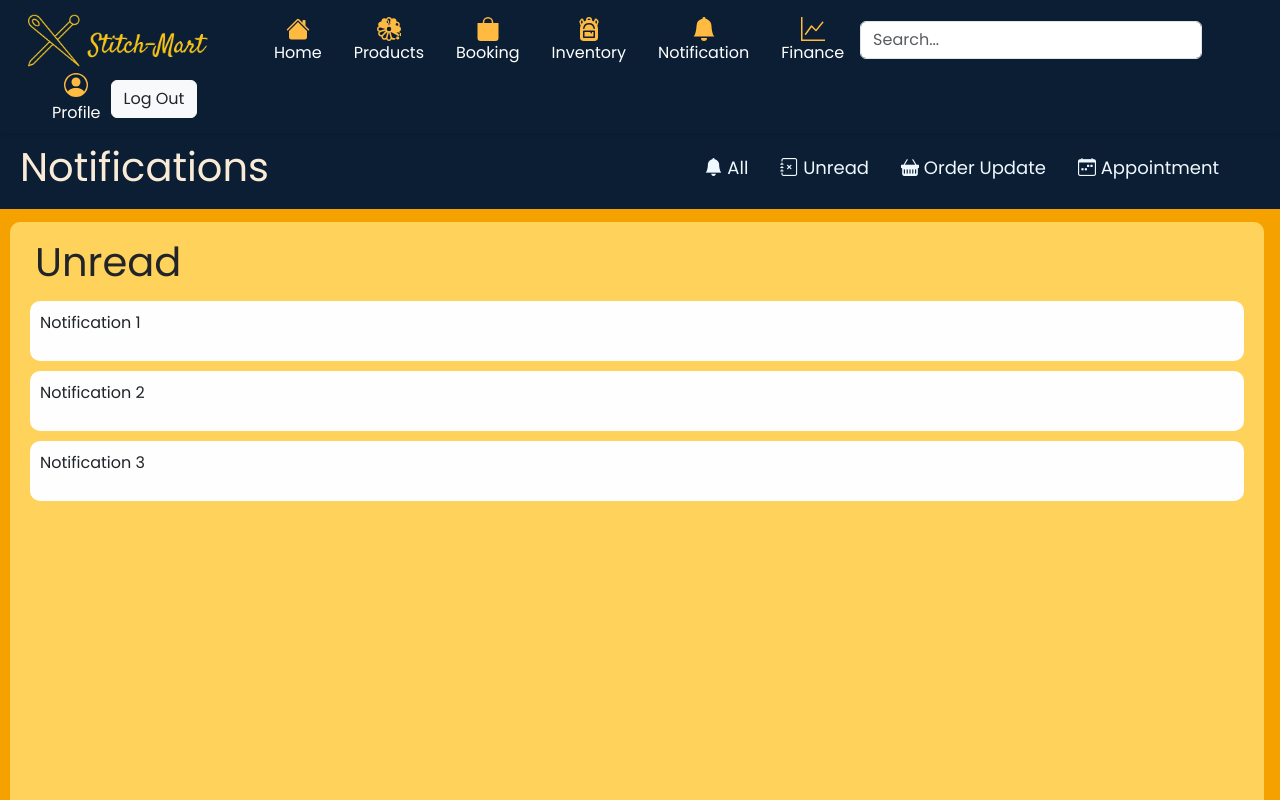
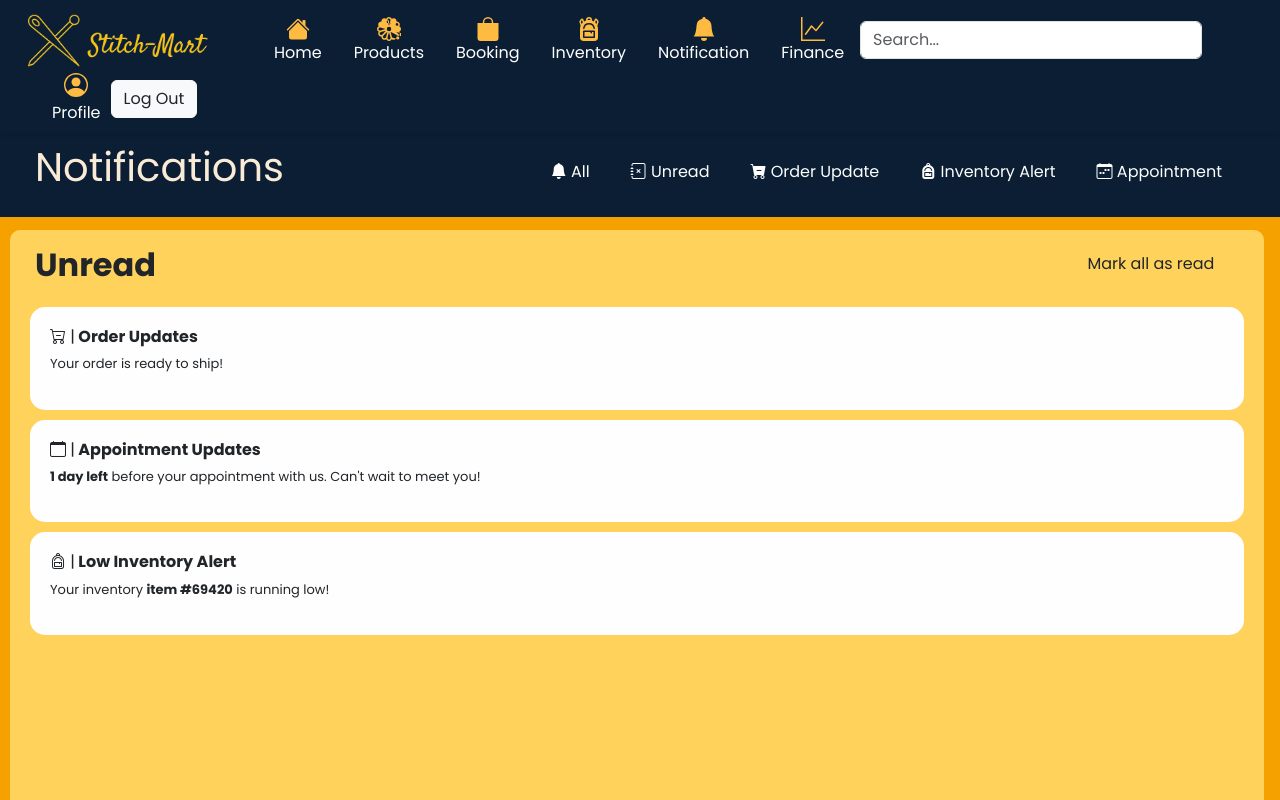
Before and after one commit to yumdmb/stitch-mart, a React (Create React App) app: page /notification in a window 1280 px wide. Shown: the top 800 px of the page. Built offline with nearby package versions, Linux system fonts and the light colour scheme.

Commit message:
lawa kan sikit part notification je tadi hehehe

```diff
--- a/src/components/Notification/Notification.css
+++ b/src/components/Notification/Notification.css
@@ -7,7 +7,7 @@
     display: flex;
     width:100%;
     padding: 10px;
-    padding-left: 20px;
+    padding-left: 35px;
     padding-right: 30px;
 }
 
@@ -23,19 +23,28 @@
     justify-content: space-between;
 }
 
+.notification-header button{
+    background-color:#0B1E33;
+    border-color: #0B1E33;
+    border-radius: 15px;
+    font-size: medium;
+    color: #fefefe;
+    transition: transform 0.2s ease;
+}
+
+.notification-header button:hover{
+    transform:translateY(-3px);
+}
+
 .label-nav li{
-    color: aliceblue;
+    color: rgb(42, 124, 197);
     font-size: large;
     display: flex;
-    padding-right: 30px;
+    padding-right: 15px;
     margin-top: 10px;
 }
 
-.label-nav p{
-    margin: 1px;
-    width: auto;
-    align-items: center;
-}
+
 
 .noti-box {
     background-color: #ffd35b;
@@ -50,16 +59,31 @@
     height: 100vh;
 }
 
-.noti-box h1{
+.noti-box .label-in-box{
+    display: flex;
     margin: 15px;
+}
 
+
+.noti-box .label-in-box p{
+    font-size: medium;
+    margin-left: auto;
+    margin-top: auto;
+    margin-right: 25px;
 }
 
 .noti-box .messages{
+    transition: transform 0.3s ease;
     background-color: #fefefe;
+    font-size: small;
     width: auto;
     height: fit-content;
-    padding: 10px;
+    padding: 20px;
     margin: 10px;
-    border-radius: 10px;
+    border-radius: 15px;
 }
+
+.noti-box .messages:hover {
+    transform: translateY(-5px);
+    transform: translateX(-5px); /* Float the button 5 pixels upwards */
+}
--- a/src/components/Notification/Notification.jsx
+++ b/src/components/Notification/Notification.jsx
@@ -13,30 +13,40 @@ function Notification() {
                 <h1>Notifications</h1>
                 <ul className="label-nav">
                     <li>
-                        <p class="bi bi-bell-fill">    All</p>
+                        <button class="btn btn-warning bi bi-bell-fill">    All</button>
                     </li>
                     <li>
-                        <p class="bi bi-journal-x">    Unread</p>
+                        <button class="btn btn-warning bi bi-journal-x">    Unread</button>
                     </li>
                     <li>
-                        <p class="bi bi-basket-fill">    Order Update</p>
+                        <button class="btn btn-warning bi bi-cart-dash-fill">    Order Update</button>
                     </li>
                     <li>
-                        <p class="bi bi-calendar-week">    Appointment</p>
+                        <button class="btn btn-warning bi bi-backpack-fill">    Inventory Alert</button>
+                    </li>
+                    <li>
+                        <button class="btn btn-warning bi bi-calendar-week">    Appointment</button>
                     </li>
                 </ul>
             </div>
 
             <div className='noti-box'>
-                <h1>Unread</h1>
+                <div className='label-in-box'>
+                    <h2><strong>Unread</strong></h2>
+                    <p>Mark all as read</p>
+                </div>
+
                 <div className='messages'>
-                    <p>Notification 1</p>
+                    <h6 className='bi bi-cart-dash'>     |<strong>                          Order Updates</strong></h6>
+                    <p>Your order is ready to ship!</p>
                 </div>
                 <div className='messages'>
-                    <p>Notification 2</p>
+                    <h6 className='bi bi-calendar'>     |<strong>                          Appointment Updates</strong></h6>
+                    <p><strong>1 day left</strong> before your appointment with us. Can't wait to meet you!</p>
                 </div>
                 <div className='messages'>
-                    <p>Notification 3</p>
+                    <h6 className='bi bi-backpack'>     |<strong>                          Low Inventory Alert</strong></h6>
+                    <p>Your inventory <strong>item #69420</strong> is running low!</p>
                 </div>
             </div>
         </div>
```
